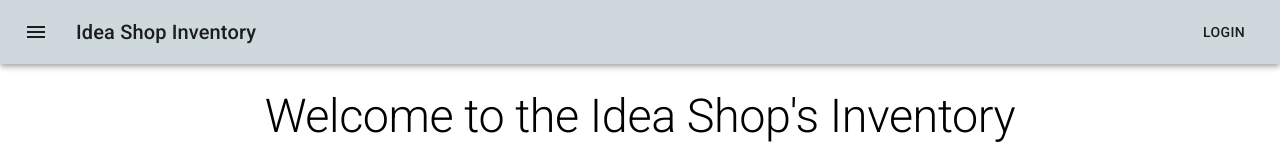
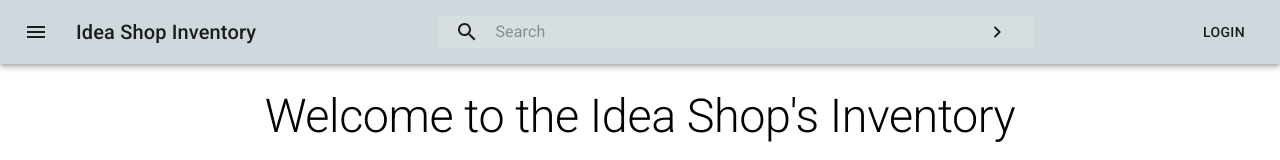
Before and after one commit to iit-ideashop/inventory-app, a React (Create React App) app: page / in a window 1280 px wide. Shown: the top 160 px of the page. Built offline with nearby package versions, Linux system fonts and the light colour scheme.

Commit message:
Search bar

```diff
--- a/src/components/ButtonAppBar.js
+++ b/src/components/ButtonAppBar.js
@@ -1,22 +1,58 @@
 import React from 'react';
-import { makeStyles } from '@material-ui/core/styles';
+import { fade, makeStyles } from '@material-ui/core/styles';
 import AppBar from '@material-ui/core/AppBar';
 import Toolbar from '@material-ui/core/Toolbar';
 import Typography from '@material-ui/core/Typography';
 import Button from '@material-ui/core/Button';
 import IconButton from '@material-ui/core/IconButton';
 import MenuIcon from '@material-ui/icons/Menu';
+import InputBase from "@material-ui/core/InputBase";
+import SearchIcon from "@material-ui/icons/Search";
+import RightArrowIcon from "@material-ui/icons/KeyboardArrowRightRounded"
+import Hidden from "@material-ui/core/Hidden";
 
 const useStyles = makeStyles((theme) => ({
   root: {
     flexGrow: 1,
   },
+  toolbar: {
+    justifyContent: "space-between"
+  },
   menuButton: {
     marginRight: theme.spacing(2),
   },
   title: {
-    flexGrow: 1,
+    marginRight: theme.spacing(2)
   },
+  search: {
+    display: "flex",
+    flexGrow: 0.5,
+    backgroundColor: fade(theme.palette.common.white, 0.15),
+    '&:hover': {
+      backgroundColor: fade(theme.palette.common.white, 0.25)
+    },
+    borderRadius: theme.shape.borderRadius,
+    marginRight: theme.spacing(2),
+    flexDirection: "row",
+    alignItems: "center"
+  },
+  barIcon: {
+    display: "flex",
+    alignItems: "center",
+    justifyContent: "center",
+    height: "100%",
+    padding: theme.spacing(0, 2)
+  },
+  searchSubmit: {
+    marginRight: theme.shape.borderRadius + "px"
+  },
+  toolbarLeftGroup: {
+    paddingLeft: 0
+  },
+  inputRoot: {
+    color: "inherit",
+    flexGrow: 1
+  }
 }));
 
 export default function ButtonAppBar() {
@@ -25,13 +61,28 @@ export default function ButtonAppBar() {
   return (
     <div className={classes.root}>
       <AppBar position="static" color="primary">
-        <Toolbar>
+        <Toolbar className={classes.toolbar}>
+          <Toolbar className={classes.toolbarLeftGroup}>
             <IconButton edge="start" className={classes.menuButton} color="inherit" aria-label="menu">
               <MenuIcon />
             </IconButton>
             <Typography variant="h6" className={classes.title}>
               Idea Shop Inventory
             </Typography>
+          </Toolbar>
+          <Hidden xsDown>
+            <div className={classes.search}>
+              <div className={classes.barIcon}>
+                <SearchIcon />
+              </div>
+              <InputBase placeholder="Search" classes={{
+                root: classes.inputRoot
+              }} />
+              <Button color="inherit" className={classes.barIcon + " " + classes.searchSubmit}>
+                <RightArrowIcon />
+              </Button>
+            </div>
+          </Hidden>
           <Button color="inherit">Login</Button>
         </Toolbar>
       </AppBar>
```
Lines whose indentation alone changed are shown as unchanged.
